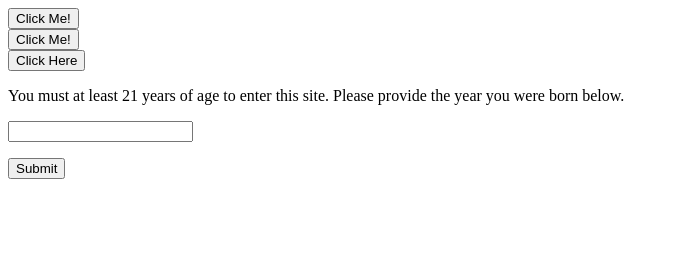
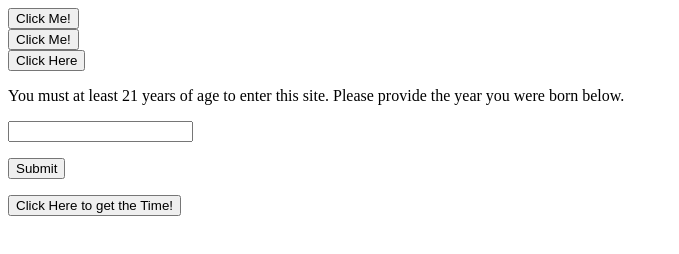
Before and after one commit to TVisi0n/JavaScript-Projects, a plain HTML site: page Basic JavaScript Projects/project7_scope_time_function/index.html in a window 1280 px wide. Shown: the whole page, without its empty margins (0-679 px from the left). Drawn offline with Linux system fonts and the light colour scheme.

Commit message:
Updated project 7

```diff
--- a/Basic JavaScript Projects/project7_scope_time_function/JS/main.js
+++ b/Basic JavaScript Projects/project7_scope_time_function/JS/main.js
@@ -1,3 +1,4 @@
+// Created my own funtions to show global and local variables
 var X = 15;
 function multiply() {
     document.write(X * 10 + "<br>");
@@ -7,7 +8,7 @@ function add() {
     var Y = 5;
     document.write(X + Y);
 }
-
+// Example of an if
 function dateFunction() {
     if (new Date().getHours() < 18) {
         document.getElementById("date").innerHTML = "How are you this evening?";
@@ -18,6 +19,7 @@ if (4 < 5) {
     console.log("4 is less than 5")
 }
 
+// Example of an if and else
 function ageFunction() {
     age = document.getElementById("age").value;
     if (age <= 2002) {
@@ -28,3 +30,19 @@ function ageFunction() {
     }
     document.getElementById("entrance_age").innerHTML = entrance;
 }
+
+// Example of an if, else, and else if
+function time_function() {
+    var time = new Date().getHours();
+    var reply;
+    if (time < 12 == time > 0) {
+        reply = "It is morning time!";
+    }
+    else if (time >= 12 == time < 18) {
+        reply = "It is afternoon.";
+    }
+    else {
+        reply = "It is evening time.";
+    }
+    document.getElementById("time_of_day").innerHTML = reply;
+}
--- a/Basic JavaScript Projects/project7_scope_time_function/index.html
+++ b/Basic JavaScript Projects/project7_scope_time_function/index.html
@@ -18,5 +18,7 @@
         <p id="entrance_age"></p>
         <button onclick="ageFunction()">Submit</button>
 
+        <p id="time_of_day"></p>
+        <button onclick="time_function()">Click Here to get the Time!</button>
 	</body>
 </html>
```
